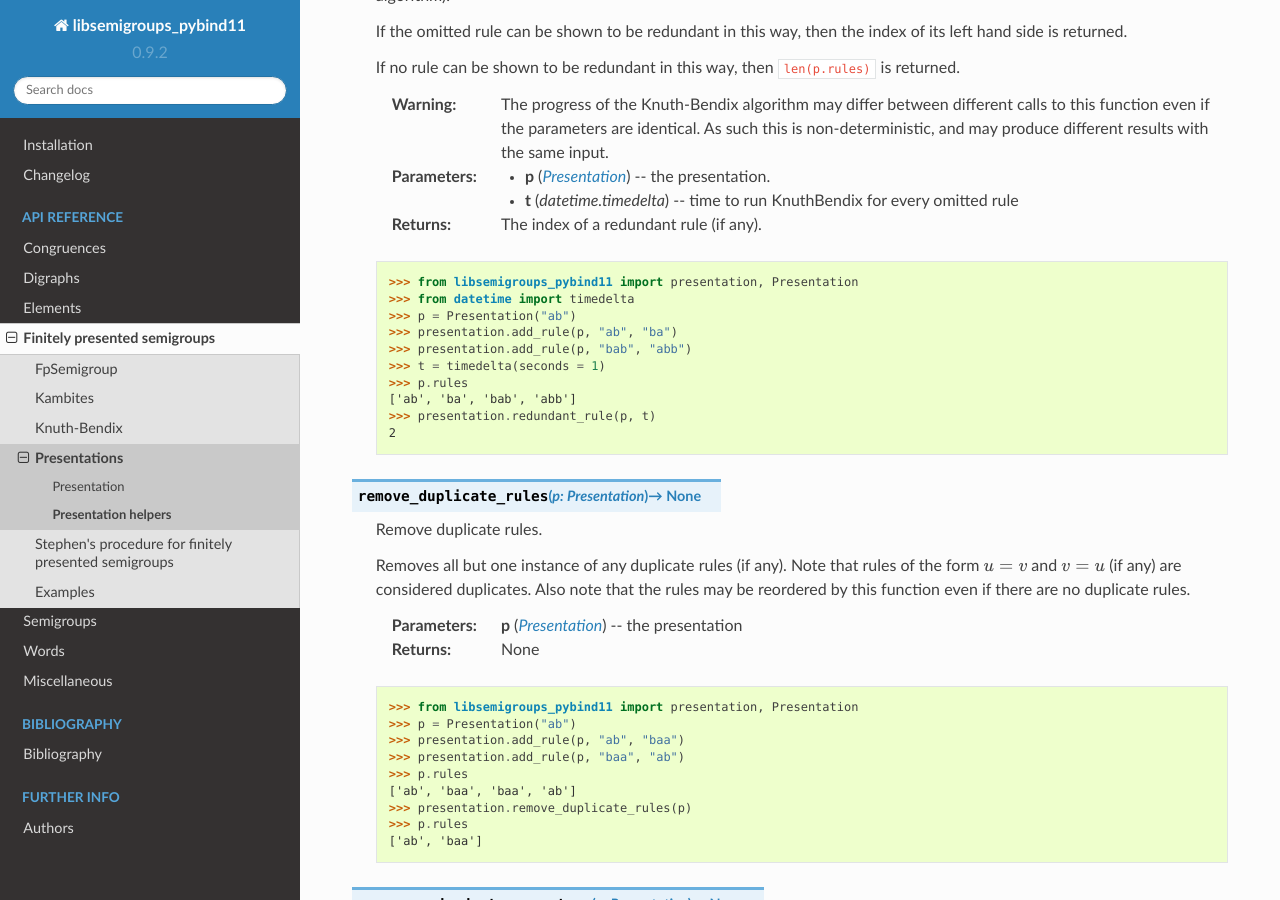
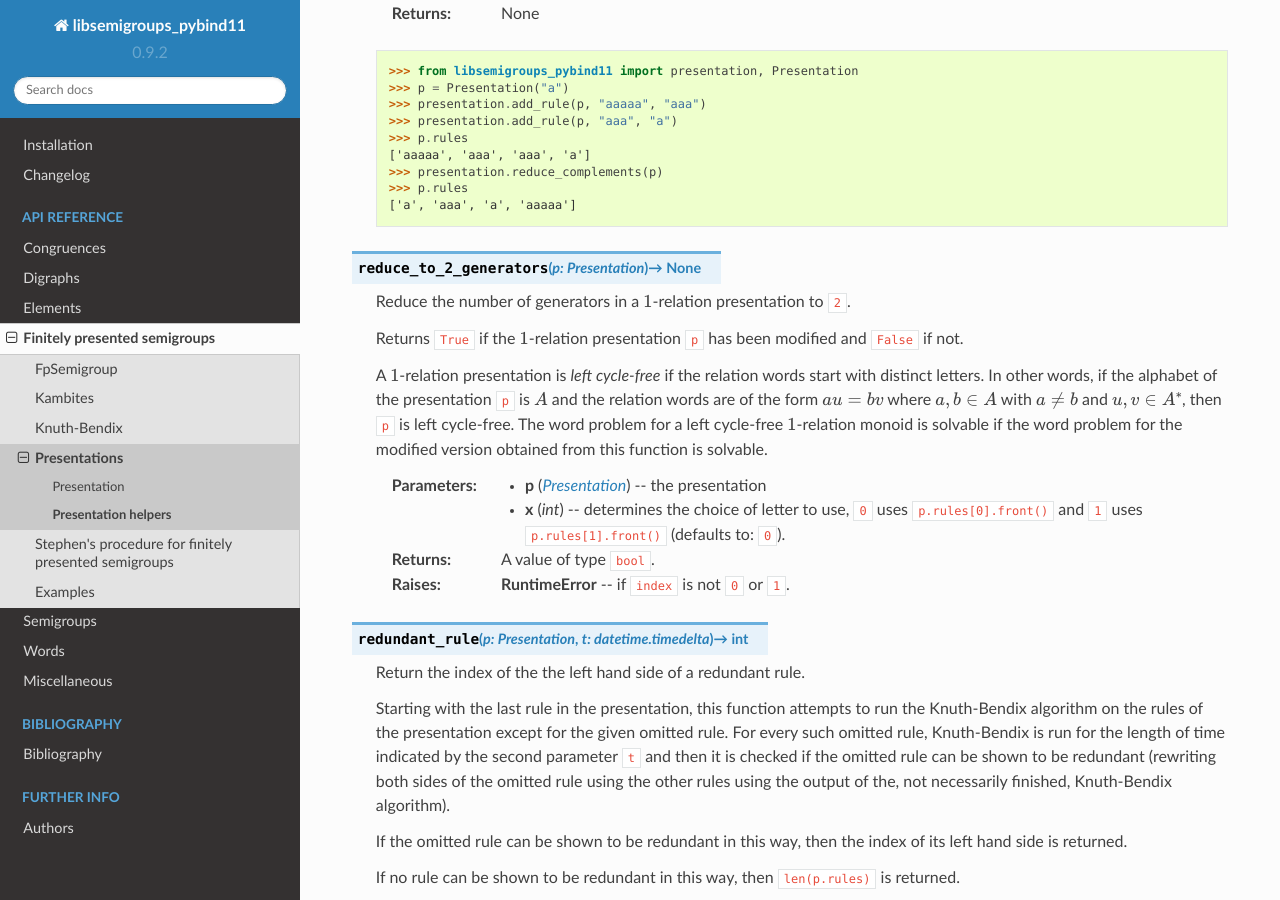
Before and after one commit to libsemigroups/libsemigroups_pybind11, a Sphinx documentation site: the page built from docs/source/presentations/present-helpers.rst, in a window 1280 px wide and 900 px high, scrolled down 7544 px. Built offline with Sphinx 7.4.7 and the Read the Docs theme 2.0.0, drawn with Linux system fonts in a browser that asks for light colours; pages that are not in the unit, such as notebooks, are missing from menus; some of the changed text lies outside the part shown.

Commit message:
present: add further manip. funcs

```diff
--- a/docs/source/presentations/present-helpers.rst
+++ b/docs/source/presentations/present-helpers.rst
@@ -54,6 +54,10 @@ Contents
      - Greedily reduce the length of the presentation using
        :py:func:`longest_common_subword`.
 
+   * - :py:func:`is_strongly_compressible`
+     - Returns ``True`` if a :math:`1`-relation presentation can be strongly
+       compressed.
+
    * - :py:func:`length`
      - Return the sum of the lengths of the rules.
 
@@ -84,6 +88,10 @@ Contents
      - If there are rules :math:`u = v` and :math:`v = w` where :math:`\lvert w
        \rvert < \lvert v \rvert`, then replace :math:`u = v` with :math:`u =
        w`.
+
+   * - :py:func:`reduce_to_2_generators`
+     - Reduce the number of generators in a :math:`1`-relation presentation to
+       ``2``.
 
    * - :py:func:`redundant_rule`
      - Returns the index of the left hand side of a redundant rule.
@@ -119,6 +127,9 @@ Contents
    * - :py:func:`sort_rules`
      - Sort the rules :math:`u_1 = v_1, \ldots, u_n = v_n` so that :math:`u_1
        v_1 < \cdots < u_n v_n`, where :math:`<` is the shortlex order.
+
+   * - :py:func:`strongly_compress`
+     - Strongly compress a :math:`1`-relation presentation.
 
 Full API
 --------
@@ -367,6 +378,28 @@ Full API
      if :py:func:`longest_common_subword` or :py:func:`replace_word` does.
 
 
+.. py:function:: is_strongly_compressible(p: Presentation) -> bool
+
+   Returns ``True`` if the :math:`1`-relation presentation can be strongly
+   compressed.
+
+   A :math:`1`-relation presentation is *strongly compressible* if both
+   relation words start with the same letter and end with the same letter.
+   In other words, if the alphabet of the presentation ``p`` is :math:`A` and
+   the relation words are of the form :math:`aub = avb` where :math:`a, b\in A`
+   (possibly :math:`a = b`) and :math:`u, v\in A^*`, then ``p`` is strongly
+   compressible. See `Section 3.2`_ for details.
+
+   .. _Section 3.2: https://doi.org/10.1007/s00233-021-10216-8
+
+   :param p:  the presentation
+   :type p: Presentation
+
+   :returns: A value of type ``bool``.
+
+   .. seealso:: :py:func:`strongly_compress`
+
+
 .. py:function:: length(p: Presentation) -> int
 
    Return the sum of the lengths of the rules.
@@ -532,6 +565,35 @@ Full API
       >>> presentation.reduce_complements(p)
       >>> p.rules
       ['a', 'aaa', 'a', 'aaaaa']
+
+
+.. py:function:: reduce_to_2_generators(p: Presentation) -> None
+
+     Reduce the number of generators in a :math:`1`-relation presentation to
+     ``2``.
+
+     Returns ``True`` if the :math:`1`-relation presentation ``p`` has been
+     modified and ``False`` if not.
+
+     A :math:`1`-relation presentation is *left cycle-free* if the relation
+     words start with distinct letters. In other words, if the alphabet of the
+     presentation ``p`` is :math:`A` and the relation words are of the form
+     :math:`au = bv` where :math:`a, b\in A` with :math:`a \neq b` and
+     :math:`u, v \in A^*`, then ``p`` is left cycle-free. The word problem for
+     a left cycle-free :math:`1`-relation monoid is solvable if the word
+     problem for the modified version obtained from this function is solvable.
+
+     :param p:  the presentation
+     :type p: Presentation
+     :param x:
+       determines the choice of letter to use, ``0`` uses
+       ``p.rules[0].front()`` and ``1`` uses ``p.rules[1].front()`` (defaults to:
+       ``0``).
+     :type x: int
+
+     :returns: A value of type ``bool``.
+
+     :raises RuntimeError: if ``index`` is not ``0`` or ``1``.
 
 
 .. py:function:: redundant_rule(p: Presentation, t: datetime.timedelta) -> int
@@ -770,3 +832,19 @@ Full API
    :type p: Presentation
 
    :returns: None
+
+
+.. py:function:: strongly_compress(p: Presentation) -> None
+
+   Strongly compress a :math:`1`-relation presentation.
+
+   Returns ``True`` if the :math:`1`-relation presentation ``p`` has been
+   modified and ``False`` if not. The word problem is solvable for the input
+   presentation if it is solvable for the modified version.
+
+   :param p:  the presentation
+   :type p: Presentation
+
+   :returns: A value of type ``bool``.
+
+   .. seealso:: :py:func:`is_strongly_compressible`
```
Also changed, not shown: 5 other files.
